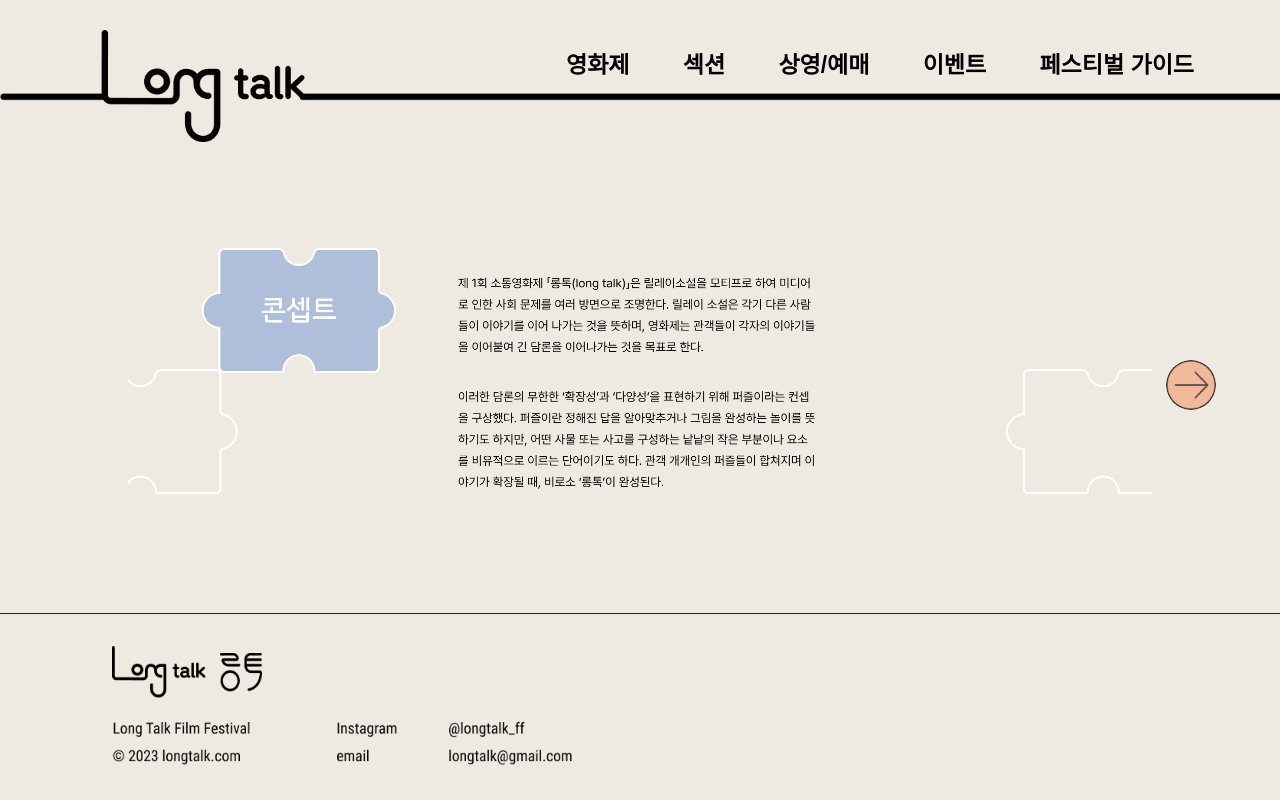
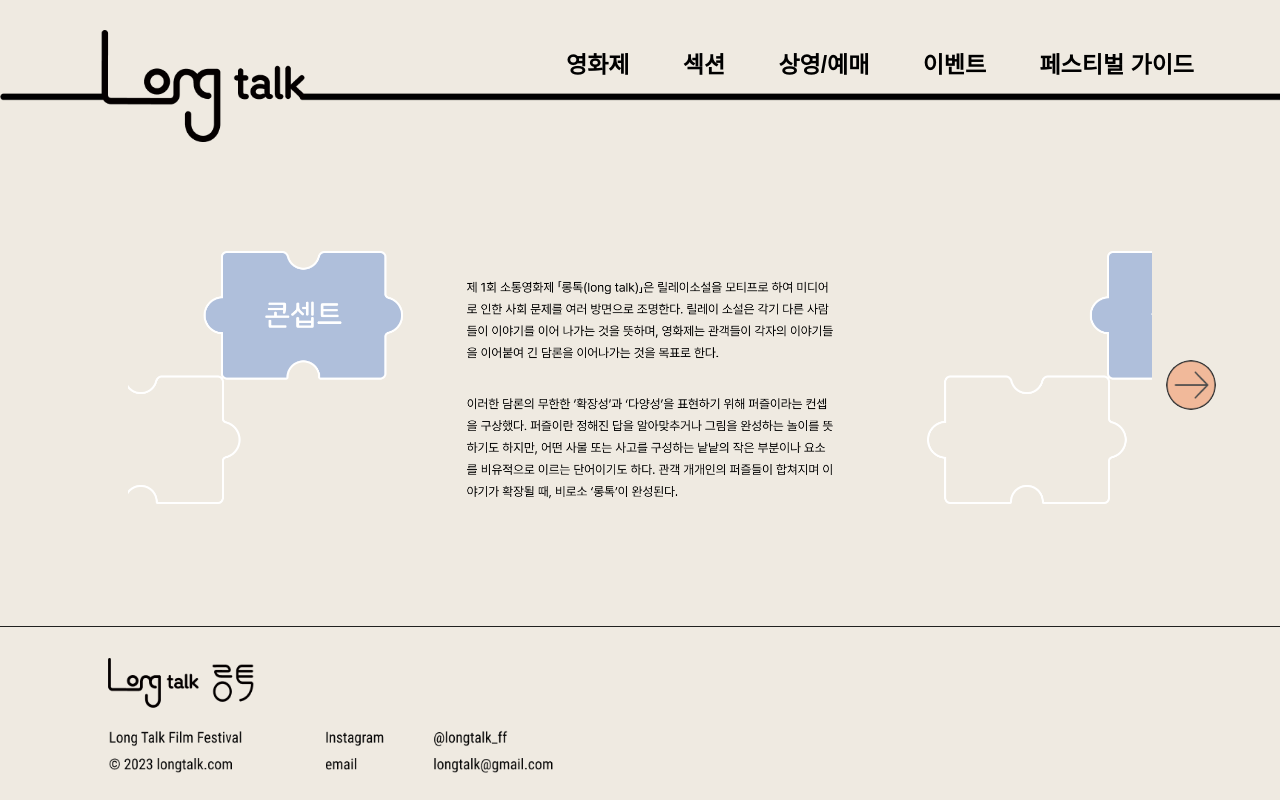
Before and after one commit to hmuri/LongTalk-FE, a React (Create React App) app in the folder longtalk/: page /identity in a window 1280 px wide. Built offline with nearby package versions, Linux system fonts and the light colour scheme; a web font is replaced by a local one.

Commit message:
feat: 모션그래픽 추가

```diff
--- a/longtalk/src/components/MobileIdt.tsx
+++ b/longtalk/src/components/MobileIdt.tsx
@@ -10,6 +10,7 @@ import mbsec7 from "../assets/image/MbIdtSlider/mbidt7.png";
 import mbsec8 from "../assets/image/MbIdtSlider/mbidt8.png";
 import mbsec9 from "../assets/image/MbIdtSlider/mbidt9.png";
 import mbsec10 from "../assets/image/MbIdtSlider/mbidt10.png";
+import MobileMain from "../assets/MobileMain.gif";
 import ArrowRight from "../assets/icon/ArrowRight.png";
 import ArrowLeft from "../assets/icon/ArrowLeft.png";
 
@@ -19,7 +20,7 @@ const SliderContainer = styled.div`
     display: flex;
     overflow: hidden;
     width: 80%;
-    height: 80%;
+    height: auto;
     margin: auto;
   }
 `;
@@ -32,8 +33,9 @@ const ImageContainer = styled.div<{ translateValue: number }>`
 
 const Image = styled.img<{ marginRight: string; isMain: boolean }>`
   width: 100%;
-  height: 100%;
+  height: auto;
   margin-right: ${(props) => (props.isMain ? props.marginRight : "0%")};
+  margin-bottom: -2%;
 `;
 
 const Button = styled.button<{ backgroundImage: string }>`
@@ -60,13 +62,23 @@ const images = [
   mbsec5,
   mbsec6,
   mbsec7,
+  MobileMain,
   mbsec8,
   mbsec9,
   mbsec10,
 ];
 
 export default function MobileIdt() {
-  const marginRightValues = ["-25%", "-10%", "-10%", "0%", "0%", "0%", "0%"];
+  const marginRightValues = [
+    "-25%",
+    "-10%",
+    "-10%",
+    "0%",
+    "0%",
+    "0%",
+    "0%",
+    "0%",
+  ];
   const [currentIndex, setCurrentIndex] = useState(0);
   const nextSlide = () => {
     setCurrentIndex((prevIndex) =>
--- a/longtalk/src/page/Identity.tsx
+++ b/longtalk/src/page/Identity.tsx
@@ -12,6 +12,7 @@ import Identity4 from "../assets/image/IdentitySlider/Identity4.png";
 import Identity5 from "../assets/image/IdentitySlider/Identity5.png";
 import Identity6 from "../assets/image/IdentitySlider/Identity6.png";
 import Identity7 from "../assets/image/IdentitySlider/Identity7.png";
+import MainMotion from "../assets/MainMotion.gif";
 import Identity8 from "../assets/image/IdentitySlider/Identity8.png";
 import ArrowRight from "../assets/icon/ArrowRight.png";
 import ArrowLeft from "../assets/icon/ArrowLeft.png";
@@ -21,7 +22,7 @@ const SliderContainer = styled.div`
   display: flex;
   overflow: hidden;
   width: 80%;
-  height: 65%;
+  height: auto;
   margin: 10% auto auto auto;
   @media ${(props) => props.theme.mobile} {
     display: none;
@@ -40,9 +41,10 @@ const Image = styled.img<{
   index: number;
 }>`
   width: 100%;
-  height: 100%;
+  height: auto%;
+  border: none;
   margin-right: ${(props) =>
-    props.isMain ? props.marginRight : props.index == 5 ? "-10%" : "0%"};
+    props.isMain ? props.marginRight : props.index == 6 ? "-20%" : "0%"};
 `;
 
 const Button = styled.button<{ backgroundImage: string }>`
@@ -68,6 +70,7 @@ const images = [
   Identity3,
   Identity4,
   Identity5,
+  MainMotion,
   Identity6,
   Identity7,
   Identity8,
@@ -75,13 +78,14 @@ const images = [
 
 export default function Identity() {
   const marginRightValues = [
-    "0%",
+    "-10%",
     "0%",
     "-15%",
-    "-8%",
-    "-20%",
+    "0%",
+    "-10%",
+    "0%",
     "-30%",
-    "0%",
+    "10%",
     "0%",
   ];
   const [currentIndex, setCurrentIndex] = useState(0);
```
